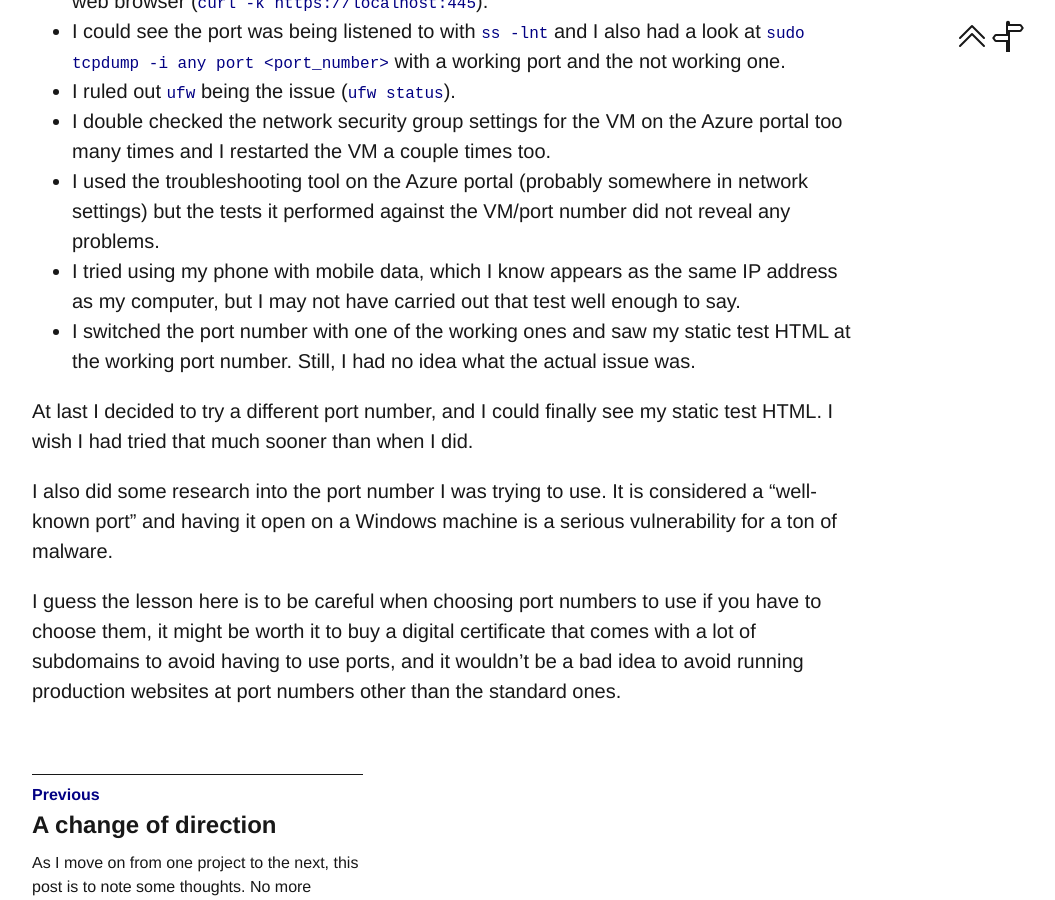
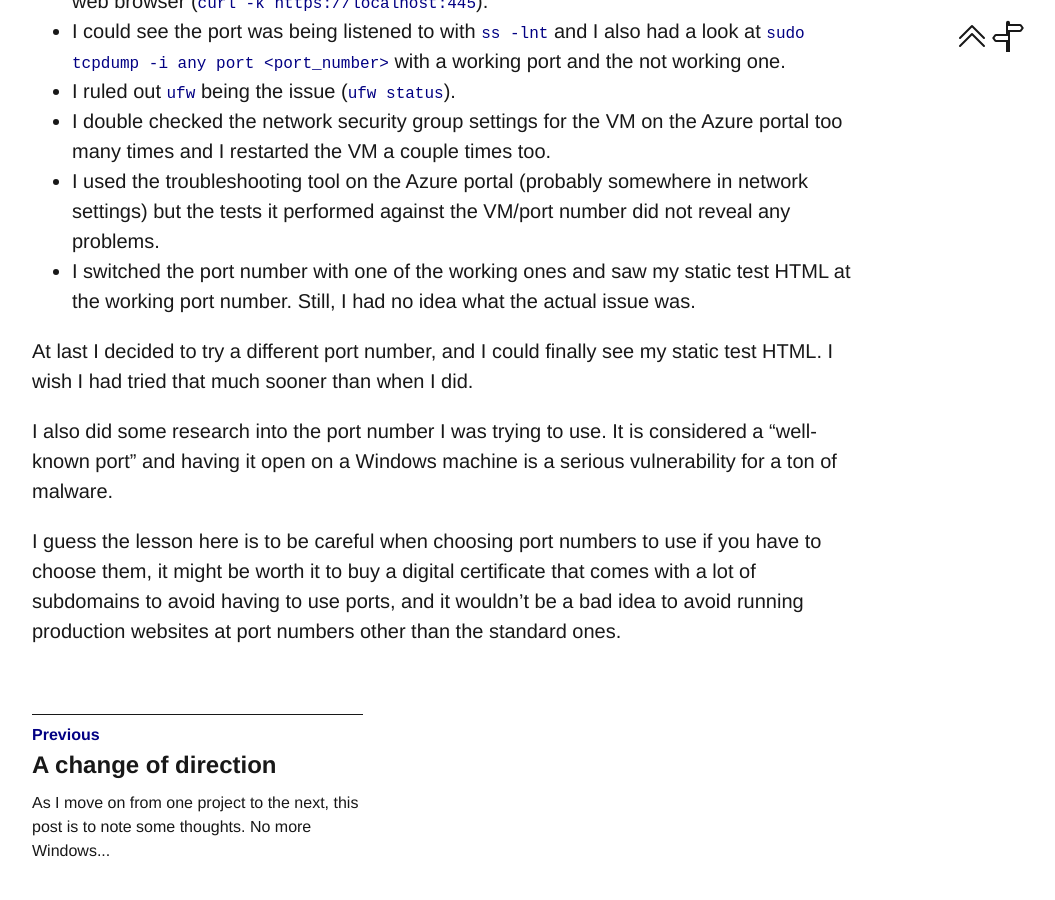
Before and after one commit to KyleRego/KyleRego.github.io, a Jekyll site: the page built from collections/_posts/2024-08-01-terrible-time-using-port-445.markdown, in a window 1280 px wide and 900 px high, scrolled down 923 px. Shown: the whole window, without its empty margins (112-1167 px from the left). Built offline with Jekyll 4.4.1, drawn with Linux system fonts in a browser that asks for light colours.

Commit message:
Remove part with wrong info

```diff
--- a/collections/_posts/2024-08-01-terrible-time-using-port-445.markdown
+++ b/collections/_posts/2024-08-01-terrible-time-using-port-445.markdown
@@ -21,7 +21,6 @@ I didn't find it too hard to make sense of the Apache configuration, make some c
 - I ruled out `ufw` being the issue (`ufw status`).
 - I double checked the network security group settings for the VM on the Azure portal too many times and I restarted the VM a couple times too.
 - I used the troubleshooting tool on the Azure portal (probably somewhere in network settings) but the tests it performed against the VM/port number did not reveal any problems.
-- I tried using my phone with mobile data, which I know appears as the same IP address as my computer, but I may not have carried out that test well enough to say.
 - I switched the port number with one of the working ones and saw my static test HTML at the working port number. Still, I had no idea what the actual issue was.
 
 At last I decided to try a different port number, and I could finally see my static test HTML. I wish I had tried that much sooner than when I did.
```
